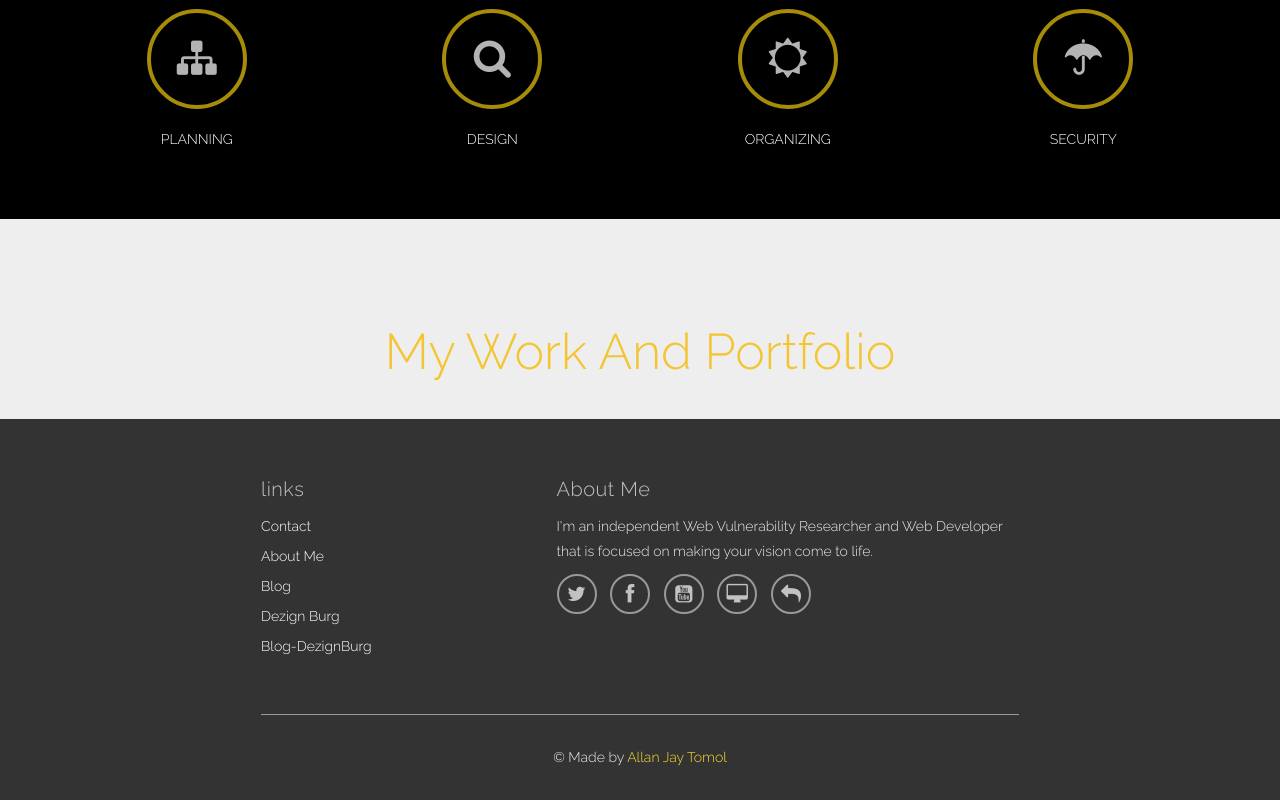
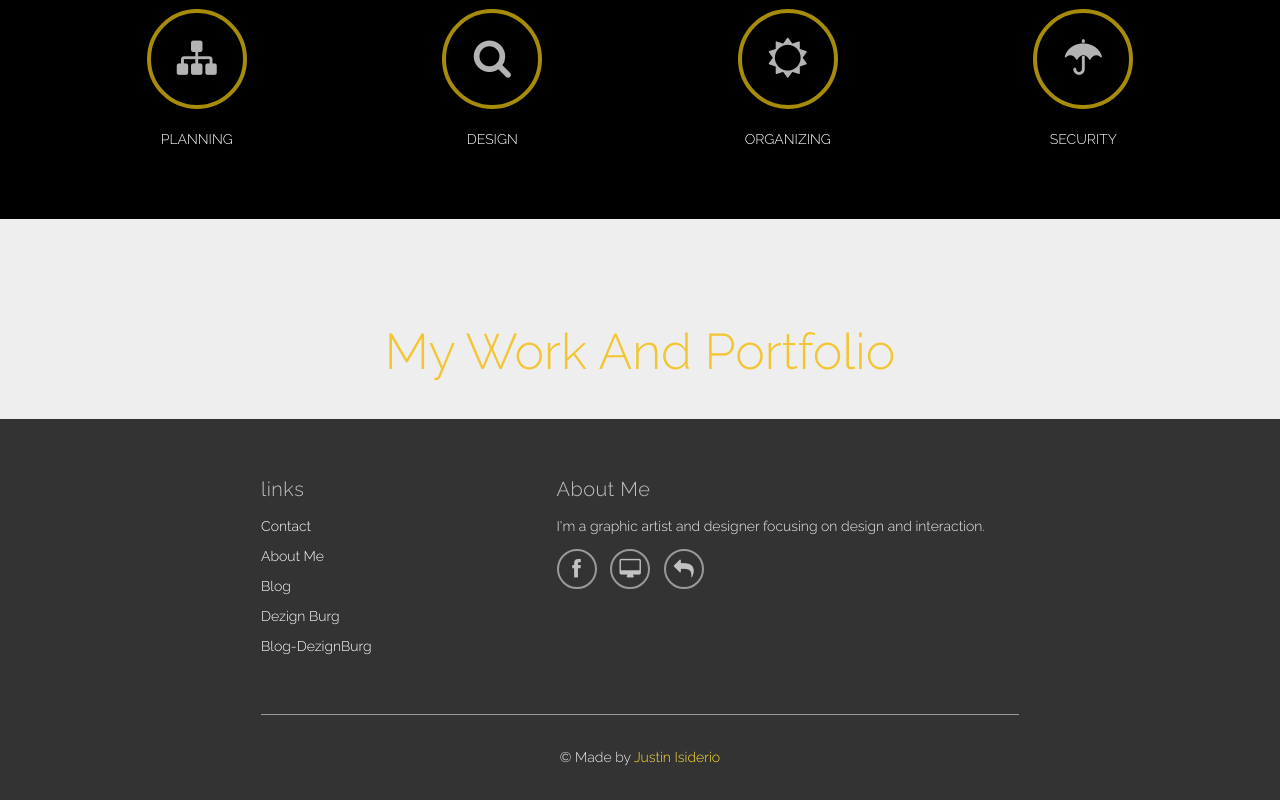
Before and after one commit to greatscotts/jj, a plain HTML site: page index.html in a window 1280 px wide. Shown: the part 1973-2773 px from the top of the page. Drawn offline with Linux system fonts and the light colour scheme; files that its build step writes are made by us from their sources; a script that the page names is missing.

Commit message:
new5222221a

```diff
--- a/index.html
+++ b/index.html
@@ -220,14 +220,14 @@
           <div class="col-md-5 col-sm-5 col-xs-12">
             <h3>About Me</h3>
             <p>
-              I'm an independent Web Vulnerability Researcher and Web Developer that is focused on making your vision come to life.
+              I'm a graphic artist and designer focusing on design and interaction.
             </p>
             <div class="social-media">
-              <a href="http://twitter.com/atomistheman" data-toggle="tooltip" title="twitter"><i class="icon-twitter"></i></a>
-                <a href="http://facebook.com/atomtheman" data-toggle="tooltip" title="facebook"><i class="icon-facebook"></i></a>
-              <a href="http://youtube.com/user/atomtheman" data-toggle="tooltip" title="linkedin"><i class="icon-youtube-sign"></i></a>
-                <a href="http://dezignburg.com/" data-toggle="tooltip" title="Website"><i class="icon-desktop"></i></a>
-                <a href="mailto:allan.jay71@yahoo.com" data-toggle="tooltip" title="Email"><i class="icon-mail-reply"></i></a>
+
+                <a href="https://www.facebook.com/jakeismayname?fref=ts" data-toggle="tooltip" title="facebook"><i class="icon-facebook"></i></a>
+
+                <a href="www.khawna.com" data-toggle="tooltip" title="Website"><i class="icon-desktop"></i></a>
+                <a href="mailto:justin@orangeapps.ph" data-toggle="tooltip" title="Email"><i class="icon-mail-reply"></i></a>
             </div>
 
           </div>
@@ -241,7 +241,7 @@
       </div>
 
       <p class="copyright">
-        &copy; Made by <a href="http://facebook.com/atomtheman">Allan Jay Tomol</a>
+        &copy; Made by <a href="http://facebook.com/atomtheman">Justin Isiderio</a>
       </p>
     </div>
 
```
